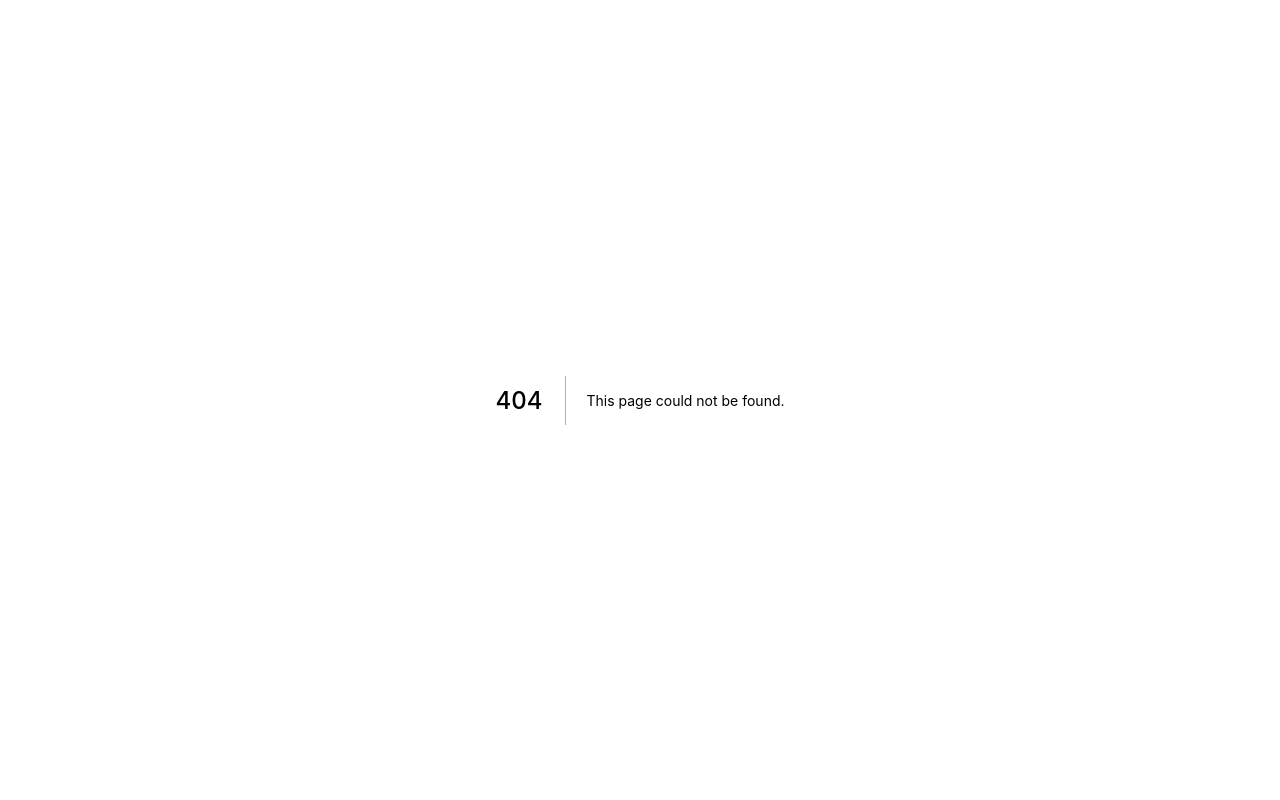
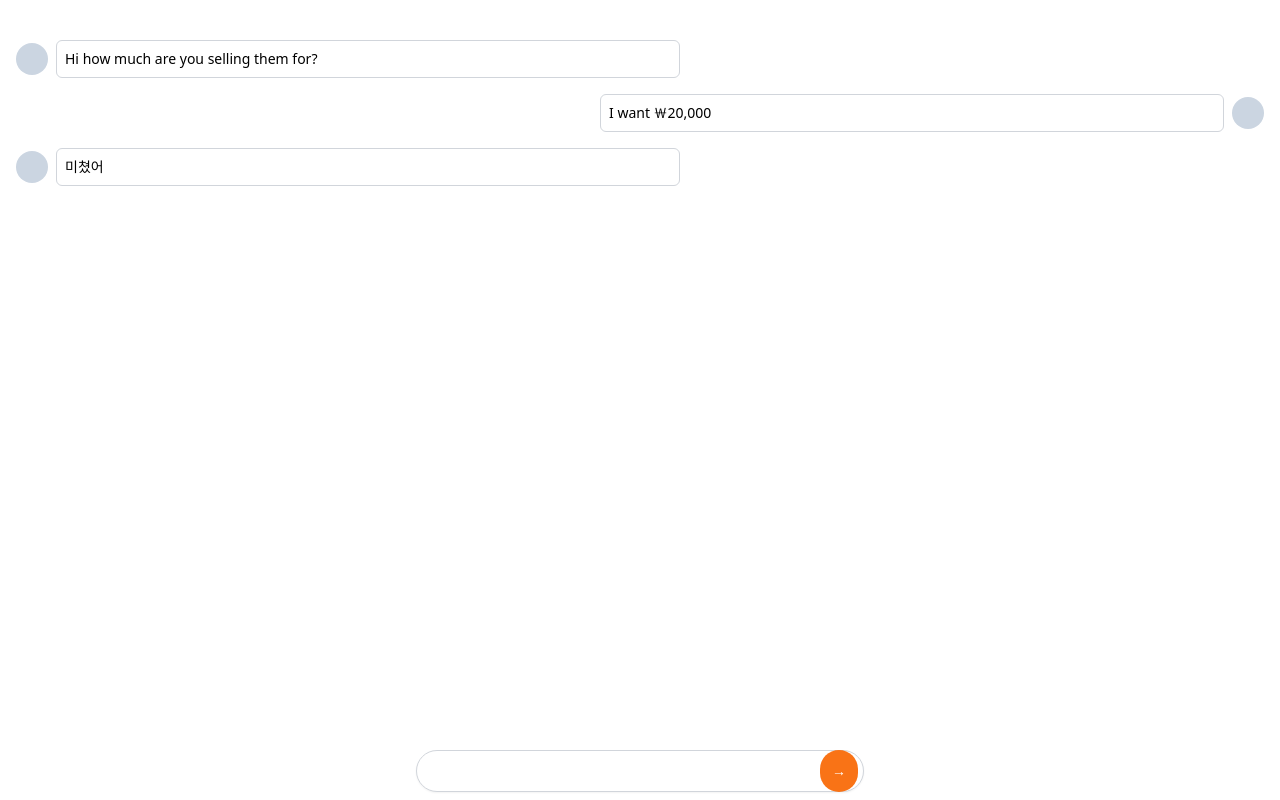
Before and after one commit to sondeokhyeon/carrot-practice, a Next.js app: page /chats/1 in a window 1280 px wide. Before the commit this address had no page. Built offline with nearby package versions, Linux system fonts and the light colour scheme.

Commit message:
🚩 chat detail 퍼블리싱

```diff
--- /dev/null
+++ b/pages/chats/[id].tsx
@@ -0,0 +1,41 @@
+import type { NextPage } from "next";
+
+const ChatDetail: NextPage = () => {
+  return (
+    <div className="py-10 px-4 space-y-4">
+      <div className="flex items-center space-x-2 ">
+        <div className="w-8 h-8 rounded-full bg-slate-300" />
+        <div className="w-1/2 text-sm texy-gray-700 p-2 border border-gray-300 rounded-md">
+          Hi how much are you selling them for?
+        </div>
+      </div>
+      <div className="flex flex-row-reverse items-center space-x-2 space-x-reverse">
+        <div className="w-8 h-8 rounded-full bg-slate-300" />
+        <div className="w-1/2 text-sm texy-gray-700 p-2 border border-gray-300 rounded-md">
+          <p>I want ￦20,000</p>
+        </div>
+      </div>
+      <div className="flex items-center space-x-2 ">
+        <div className="w-8 h-8 rounded-full bg-slate-300" />
+        <div className="w-1/2 text-sm texy-gray-700 p-2 border border-gray-300 rounded-md">
+          미쳤어
+        </div>
+      </div>
+      <div className="fixed w-full mx-auto max-w-md bottom-2 left-0 inset-x-0">
+        <div className="flex items-center relative">
+          <input
+            type="text"
+            className="shadow-sm rounded-full w-full border-gray-300 focus:ring-orange-500 focus:outline-none focus:border-orange-500 pr-12 "
+          />
+          <div className="absolute inset-y-0 flex py-1.4 pr-1.5 right-0">
+            <button className="flex items-center bg-orange-500 rounded-full px-3 hover:bg-orange-600 focus:ring-2 text-sm text-white focus:ring-offset-2 focus:ring-orange-500">
+              &rarr;
+            </button>
+          </div>
+        </div>
+      </div>
+    </div>
+  );
+};
+
+export default ChatDetail;
```
